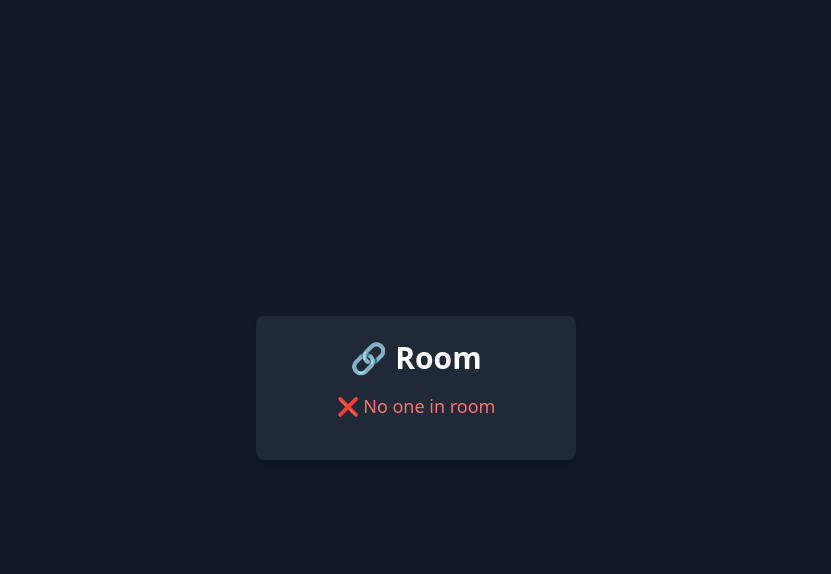
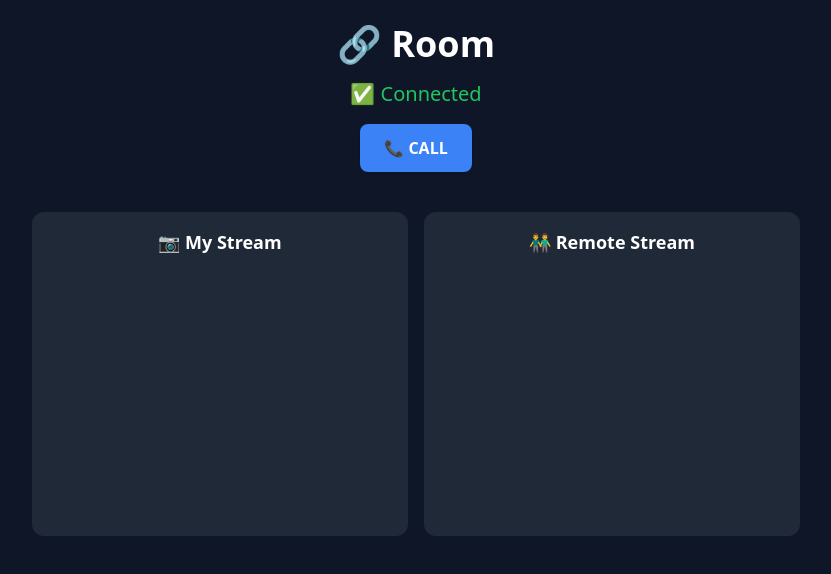
Before and after one commit to SunilAhuja17/fronend-tryyy, a React (Create React App) app: page /room/1 in a window 1280 px wide. Shown: the top 574 px of the page, without its empty margins (224-1055 px from the left). Built offline with nearby package versions, Linux system fonts and the light colour scheme; no server answers.

Commit message:
frontend changed

```diff
--- a/src/screens/Room.jsx
+++ b/src/screens/Room.jsx
@@ -1,32 +1,24 @@
-import React, { useEffect, useCallback, useState, useRef } from "react";
+import React, { useCallback, useEffect, useRef, useState } from "react";
+import { io } from "socket.io-client";
 import { useSocket } from "../context/SocketProvider";
-import peer from "../service/peer";
 
 const RoomPage = () => {
   const socket = useSocket();
   const [remoteSocketId, setRemoteSocketId] = useState(null);
-  const [myStream, setMyStream] = useState();
-  const [remoteStream, setRemoteStream] = useState();
-
+  const [myStream, setMyStream] = useState(null);
+  const [remoteStream, setRemoteStream] = useState(null);
   const myVideoRef = useRef(null);
   const remoteVideoRef = useRef(null);
+
+  const peer = useRef(
+    new RTCPeerConnection({
+      iceServers: [{ urls: "stun:stun.l.google.com:19302" }],
+    })
+  ).current;
 
   const handleUserJoined = useCallback(({ email, id }) => {
     setRemoteSocketId(id);
   }, []);
-
-  const handleCallUser = useCallback(async () => {
-    const stream = await navigator.mediaDevices.getUserMedia({
-      audio: true,
-      video: true,
-    });
-    setMyStream(stream);
-    if (myVideoRef.current) {
-      myVideoRef.current.srcObject = stream;
-    }
-    const offer = await peer.getOffer();
-    socket.emit("user:call", { to: remoteSocketId, offer });
-  }, [remoteSocketId, socket]);
 
   const handleIncommingCall = useCallback(
     async ({ from, offer }) => {
@@ -39,125 +31,109 @@ const RoomPage = () => {
       if (myVideoRef.current) {
         myVideoRef.current.srcObject = stream;
       }
-      const ans = await peer.getAnswer(offer);
+
+      stream.getTracks().forEach((track) => {
+        peer.addTrack(track, stream);
+      });
+
+      const ans = await peer.createAnswer(offer);
+      await peer.setLocalDescription(ans);
       socket.emit("call:accepted", { to: from, ans });
     },
-    [socket]
+    [socket, peer]
   );
 
-  const sendStreams = useCallback(() => {
-    if (myStream) {
-      myStream.getTracks().forEach((track) => {
-        peer.peer.addTrack(track, myStream);
-      });
-    }
-  }, [myStream]);
-
   const handleCallAccepted = useCallback(
-    ({ from, ans }) => {
-      peer.setLocalDescription(ans);
-      sendStreams();
+    async ({ ans }) => {
+      await peer.setRemoteDescription(new RTCSessionDescription(ans));
     },
-    [sendStreams]
+    [peer]
   );
 
-  const handleNegoNeeded = useCallback(async () => {
-    const offer = await peer.getOffer();
-    socket.emit("peer:nego:needed", { offer, to: remoteSocketId });
-  }, [remoteSocketId, socket]);
-
-  const handleNegoNeedIncomming = useCallback(
-    async ({ from, offer }) => {
-      const ans = await peer.getAnswer(offer);
-      socket.emit("peer:nego:done", { to: from, ans });
-    },
-    [socket]
-  );
-
-  const handleNegoNeedFinal = useCallback(async ({ ans }) => {
-    await peer.setLocalDescription(ans);
-  }, []);
+  const handleNegotiationNeeded = useCallback(async () => {
+    const offer = await peer.createOffer();
+    await peer.setLocalDescription(offer);
+    socket.emit("user:call", { to: remoteSocketId, offer });
+  }, [peer, remoteSocketId, socket]);
 
   useEffect(() => {
-    peer.peer.addEventListener("track", async (ev) => {
-      const remoteStream = ev.streams[0];
+    peer.onnegotiationneeded = handleNegotiationNeeded;
+  }, [handleNegotiationNeeded, peer]);
+
+  useEffect(() => {
+    peer.ontrack = (event) => {
+      const remoteStream = event.streams[0];
       setRemoteStream(remoteStream);
       if (remoteVideoRef.current) {
         remoteVideoRef.current.srcObject = remoteStream;
       }
+    };
+  }, [peer]);
+
+  const handleCallUser = useCallback(async () => {
+    const stream = await navigator.mediaDevices.getUserMedia({
+      audio: true,
+      video: true,
     });
-  }, []);
+    setMyStream(stream);
+    if (myVideoRef.current) {
+      myVideoRef.current.srcObject = stream;
+    }
+
+    stream.getTracks().forEach((track) => {
+      peer.addTrack(track, stream);
+    });
+
+    const offer = await peer.createOffer();
+    await peer.setLocalDescription(offer);
+    socket.emit("user:call", { to: remoteSocketId, offer });
+  }, [remoteSocketId, socket]);
 
   useEffect(() => {
     socket.on("user:joined", handleUserJoined);
     socket.on("incomming:call", handleIncommingCall);
     socket.on("call:accepted", handleCallAccepted);
-    socket.on("peer:nego:needed", handleNegoNeedIncomming);
-    socket.on("peer:nego:final", handleNegoNeedFinal);
 
     return () => {
       socket.off("user:joined", handleUserJoined);
       socket.off("incomming:call", handleIncommingCall);
       socket.off("call:accepted", handleCallAccepted);
-      socket.off("peer:nego:needed", handleNegoNeedIncomming);
-      socket.off("peer:nego:final", handleNegoNeedFinal);
     };
-  }, []);
+  }, [socket, handleUserJoined, handleIncommingCall, handleCallAccepted]);
 
   return (
-    <div className="flex flex-col items-center justify-center min-h-screen bg-gray-900 text-white p-4">
-      <div className="p-6 bg-gray-800 rounded-lg shadow-lg w-80 text-center">
-        <h1 className="text-3xl font-bold mb-4">🔗 Room</h1>
-        <h4 className={`text-lg mb-4 ${remoteSocketId ? "text-green-400" : "text-red-400"}`}>
-          {remoteSocketId ? "✅ Connected" : "❌ No one in room"}
-        </h4>
+    <div className="min-h-screen bg-[#0e1628] flex flex-col items-center px-4 py-6 gap-4">
+      <h1 className="text-4xl font-bold text-white">🔗 Room</h1>
+      <p className="text-green-500 text-xl font-medium">✅ Connected</p>
 
-        {remoteSocketId && (
       <button
         onClick={handleCallUser}
-            className="w-full px-4 py-2 bg-blue-500 hover:bg-blue-600 text-white font-semibold rounded mb-2"
+        className="bg-blue-500 text-white px-6 py-3 rounded-lg font-semibold shadow hover:bg-blue-600 transition"
       >
         📞 CALL
       </button>
-        )}
 
-        {myStream && (
-          <button
-            onClick={sendStreams}
-            className="w-full px-4 py-2 bg-green-500 hover:bg-green-600 text-white font-semibold rounded"
-          >
-            🎥 Send Stream
-          </button>
-        )}
-      </div>
-
-      {/* Video Section */}
-      <div className="flex flex-col md:flex-row gap-4 mt-6 items-center md:items-start">
-        {myStream && (
-          <div className="bg-gray-700 p-3 rounded-lg shadow-lg w-[240px] h-[160px] md:w-[300px] md:h-[200px]">
-            <h2 className="text-center mb-2">📷 My Stream</h2>
+      <div className="flex flex-col md:flex-row gap-4 mt-6 w-full max-w-3xl justify-center items-center">
+        <div className="bg-gray-800 p-4 rounded-xl w-full md:w-1/2 flex flex-col items-center">
+          <h2 className="text-white font-semibold text-lg mb-2">📷 My Stream</h2>
           <video
             ref={myVideoRef}
             autoPlay
+            playsInline
             muted
-              playsInline
-              className="w-full h-full rounded-md object-cover"
+            className="rounded-xl w-full h-64 object-cover"
           />
         </div>
-        )}
 
-        {remoteStream && (
-          <div className="bg-gray-700 p-3 rounded-lg shadow-lg w-[240px] h-[160px] md:w-[300px] md:h-[200px]">
-            <h2 className="text-center mb-2">🧑‍🤝‍🧑 Remote Stream</h2>
+        <div className="bg-gray-800 p-4 rounded-xl w-full md:w-1/2 flex flex-col items-center">
+          <h2 className="text-white font-semibold text-lg mb-2">👬 Remote Stream</h2>
           <video
             ref={remoteVideoRef}
             autoPlay
             playsInline
-              muted={false}
-              className="w-full h-full rounded-md object-cover"
+            className="rounded-xl w-full h-64 object-cover"
           />
         </div>
-        )}
       </div>
     </div>
   );
```
Lines whose indentation alone changed are shown as unchanged.
